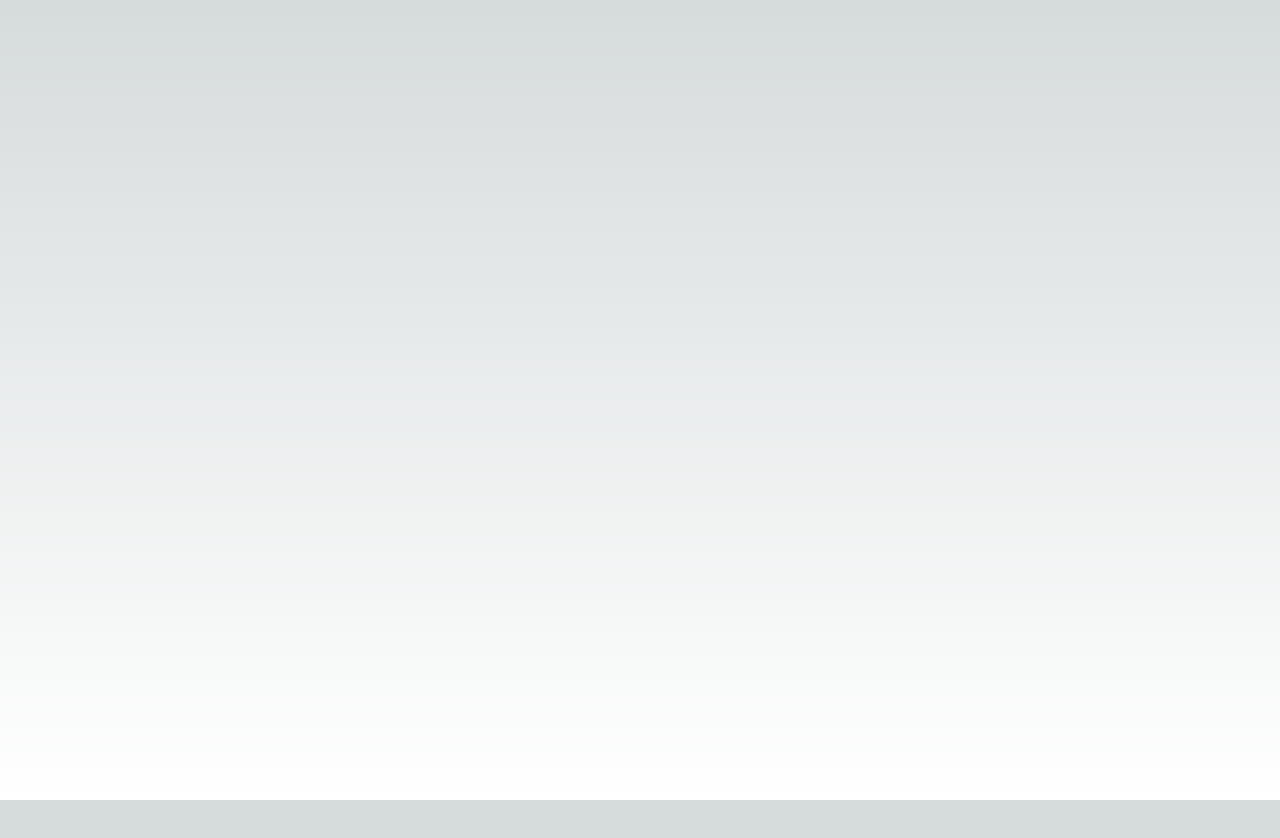
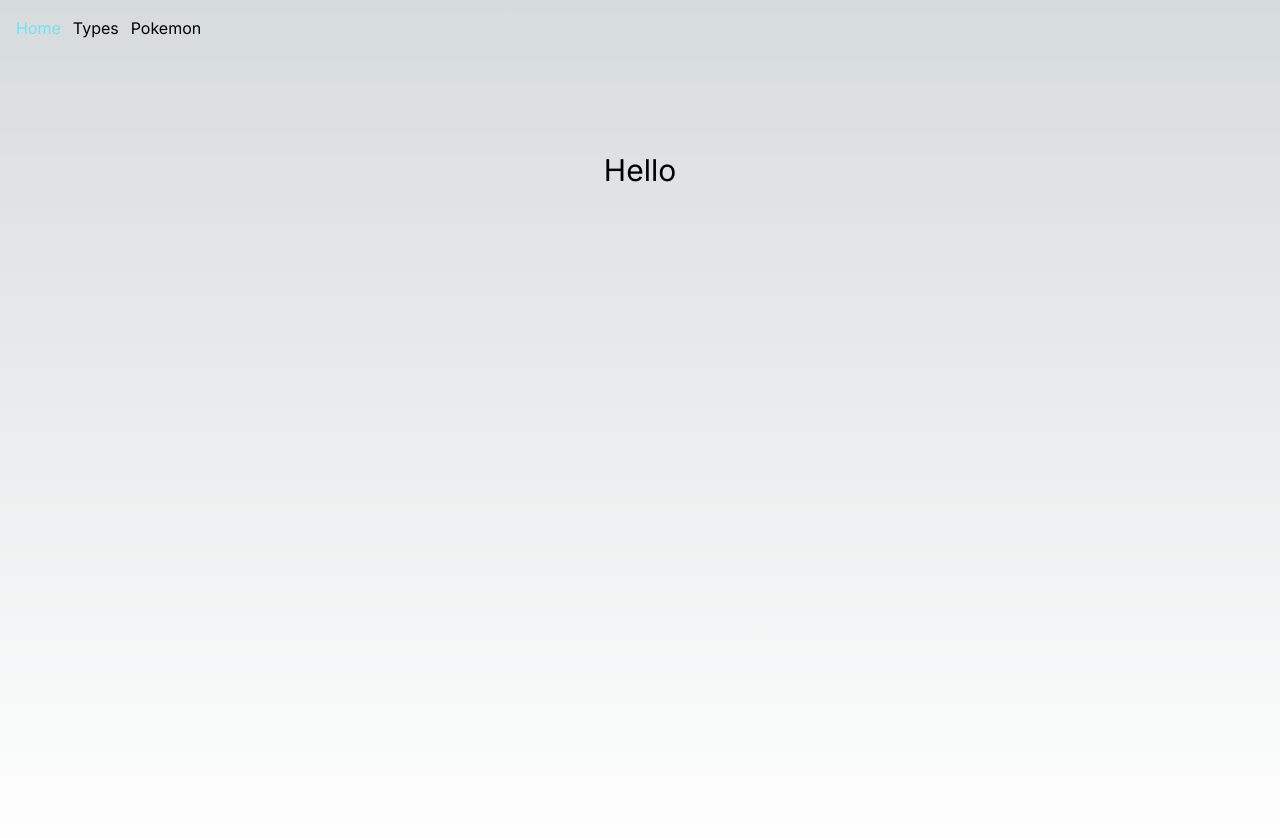
Before and after one commit to jakubfiglak/poke-next-13, a Next.js app: page / in a window 1280 px wide. Shown: the top 838 px of the page. Before the commit the page ends 800 px from the top, so only its background shows below. Built offline with nearby package versions, Linux system fonts and the light colour scheme.

Commit message:
feat: basic routes

```diff
--- a/src/app/layout.tsx
+++ b/src/app/layout.tsx
@@ -1,21 +1,29 @@
-import './globals.css'
-import { Inter } from 'next/font/google'
+import { Navigation } from "@/components/navigation";
+import "./globals.css";
+import { Inter } from "next/font/google";
 
-const inter = Inter({ subsets: ['latin'] })
+const inter = Inter({ subsets: ["latin"] });
 
 export const metadata = {
-  title: 'Create Next App',
-  description: 'Generated by create next app',
-}
+  title: "Create Next App",
+  description: "Generated by create next app",
+};
 
 export default function RootLayout({
   children,
 }: {
-  children: React.ReactNode
+  children: React.ReactNode;
 }) {
   return (
     <html lang="en">
-      <body className={inter.className}>{children}</body>
+      <body className={inter.className}>
+        <header>
+          <Navigation />
+        </header>
+        <main className="flex min-h-screen flex-col items-center justify-between p-24">
+          {children}
+        </main>
+      </body>
     </html>
-  )
+  );
 }
--- a/src/app/page.tsx
+++ b/src/app/page.tsx
@@ -1,5 +1,9 @@
+import Link from "next/link";
+
 export default function Home() {
   return (
-    <main className="flex min-h-screen flex-col items-center justify-between p-24"></main>
+    <div>
+      <h1 className="text-3xl">Hello</h1>
+    </div>
   );
 }
--- /dev/null
+++ b/src/app/pokemon/layout.tsx
@@ -0,0 +1,16 @@
+import type { ReactNode } from "react";
+
+type PokemonLayoutProps = {
+  children: ReactNode;
+};
+
+const PokemonLayout = ({ children }: PokemonLayoutProps) => {
+  return (
+    <>
+      {children}
+      <footer>This is the footer present only on /pokemon routes</footer>
+    </>
+  );
+};
+
+export default PokemonLayout;
--- /dev/null
+++ b/src/app/pokemon/page.tsx
@@ -0,0 +1,9 @@
+const PokemonPage = () => {
+  return (
+    <div>
+      <h1 className="text-3xl">Pokemon Page</h1>
+    </div>
+  );
+};
+
+export default PokemonPage;
--- /dev/null
+++ b/src/app/types/page.tsx
@@ -0,0 +1,9 @@
+const TypesPage = () => {
+  return (
+    <div>
+      <h1 className="text-3xl">Types Page</h1>
+    </div>
+  );
+};
+
+export default TypesPage;
--- /dev/null
+++ b/src/components/navigation.tsx
@@ -0,0 +1,33 @@
+"use client";
+
+import { usePathname } from "next/navigation";
+import Link from "next/link";
+
+const navLinks = [
+  { name: "Home", href: "/" },
+  { name: "Types", href: "/types" },
+  { name: "Pokemon", href: "/pokemon" },
+];
+
+export const Navigation = () => {
+  const pathname = usePathname();
+
+  return (
+    <nav className="flex gap-3 p-4">
+      {navLinks.map(({ name, href }) => {
+        const isActive =
+          href === "/" ? pathname === "/" : pathname.startsWith(href);
+
+        return (
+          <Link
+            key={href}
+            href={href}
+            className={isActive ? "text-cyan-300" : ""}
+          >
+            {name}
+          </Link>
+        );
+      })}
+    </nav>
+  );
+};
```
Also changed, not shown: src/components/example-client-component.tsx (renamed from src/app/components/example-client-component.tsx).
